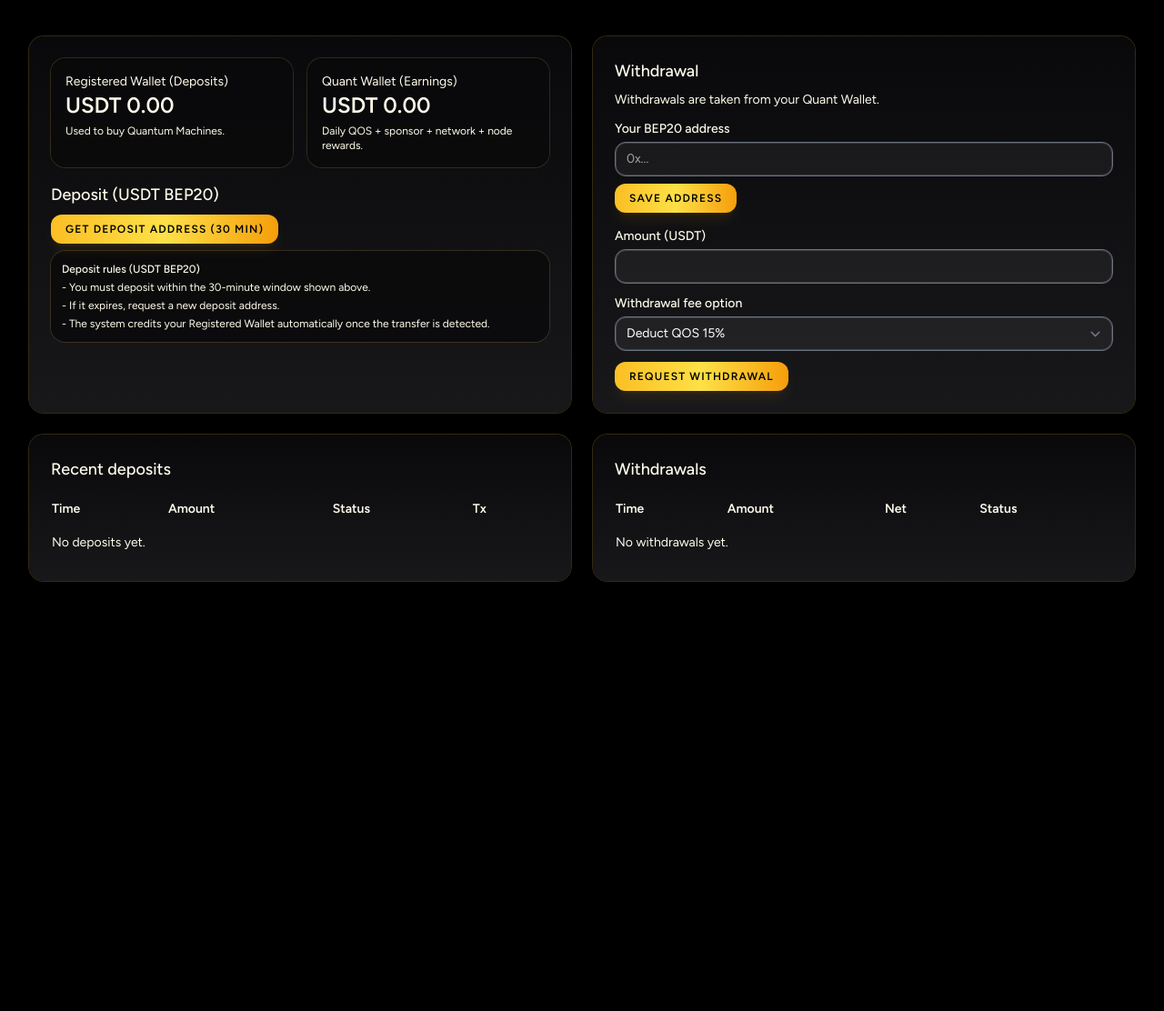
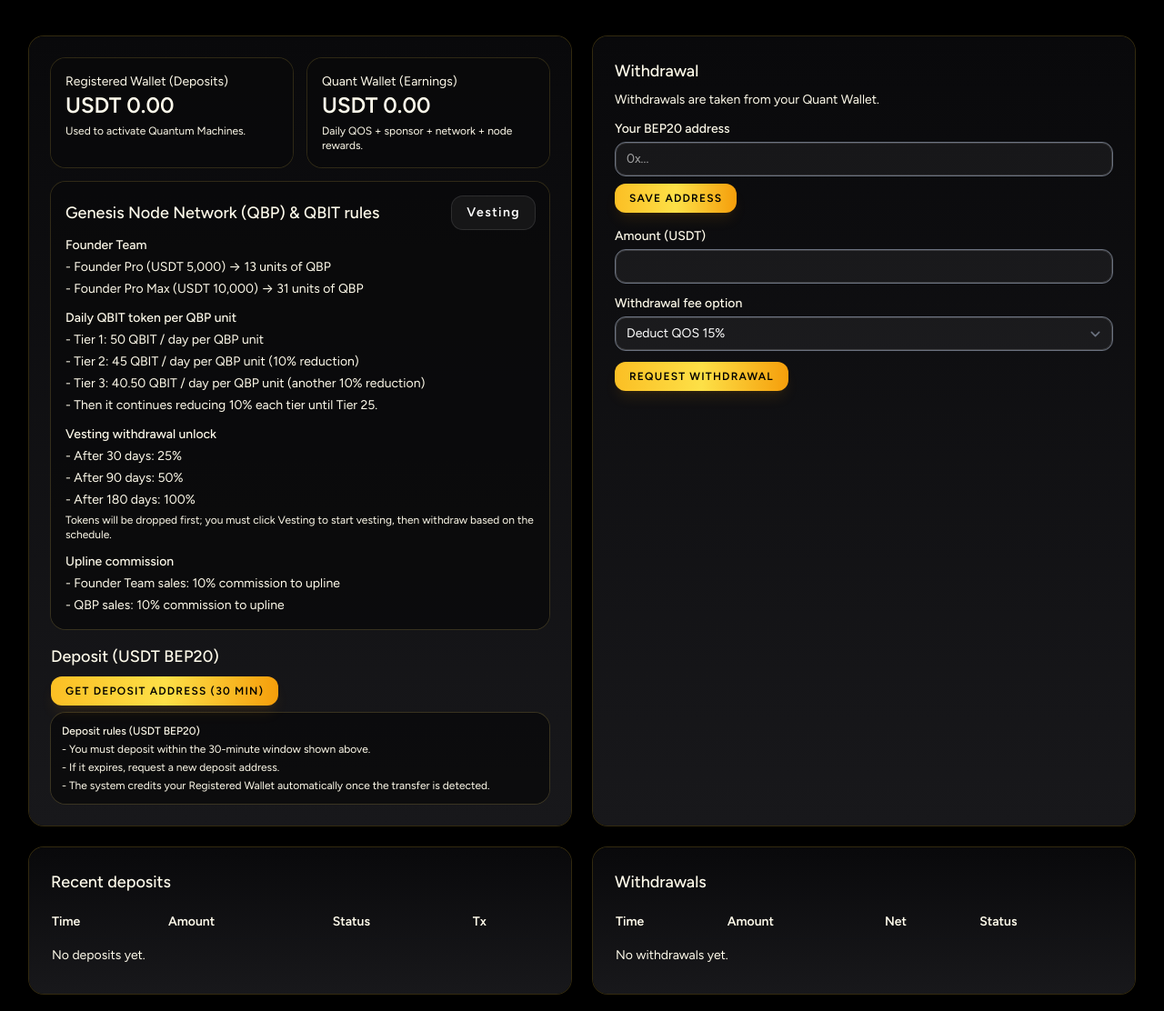
Before and after one commit to kingtiong/qbit, a Laravel app: page /wallet in a window 1280 px wide. Shown: the part 147-1259 px from the top of the page at 91% size. Before the commit the page ends 787 px from the top, so only its background shows below. Run offline with Laravel 12, Linux system fonts and the light colour scheme; a user stored in the database is signed in; data comes from the database, SQL or seed files in the repository; data that the repository does not hold is empty; style sheets or scripts are compiled from the project's sources.

Commit message:
feat: Add Vesting page and related translations
Co-authored-by: tiongct45 <tiongct45@hotmail.com>

```diff
--- a/membership-roi/resources/views/wallet/index.blade.php
+++ b/membership-roi/resources/views/wallet/index.blade.php
@@ -18,12 +18,59 @@
                             <div class="p-4 surface-muted">
                                 <div class="text-sm text-gray-600">{{ __('Registered Wallet (Deposits)') }}</div>
                                 <div class="text-2xl font-semibold">USDT {{ number_format((float) $registeredWallet->balance, 2) }}</div>
-                        <div class="mt-1 text-xs text-gray-600">{{ __('Used to buy Quantum Machines.') }}</div>
+                        <div class="mt-1 text-xs text-gray-600">{{ __('Used to activate Quantum Machines.') }}</div>
                             </div>
                             <div class="p-4 surface-muted">
                                 <div class="text-sm text-gray-600">{{ __('Quant Wallet (Earnings)') }}</div>
                                 <div class="text-2xl font-semibold">USDT {{ number_format((float) $commissionWallet->balance, 2) }}</div>
                                 <div class="mt-1 text-xs text-gray-600">{{ __('Daily QOS + sponsor + network + node rewards.') }}</div>
+                            </div>
+                        </div>
+
+                        <div class="mt-4 surface-muted p-4">
+                            <div class="flex flex-wrap items-center justify-between gap-3">
+                                <div class="text-lg font-medium text-gray-900">{{ __('Genesis Node Network (QBP) & QBIT rules') }}</div>
+                                <a href="{{ route('vesting.index') }}" class="btn-neutral normal-case text-sm">{{ __('Vesting') }}</a>
+                            </div>
+
+                            <div class="mt-2 text-sm text-gray-700 space-y-3">
+                                <div>
+                                    <div class="font-medium text-gray-900">{{ __('Founder Team') }}</div>
+                                    <ul class="mt-1 space-y-1">
+                                        <li>- {{ __('Founder Pro (USDT 5,000)') }} → {{ __('13 units of QBP') }}</li>
+                                        <li>- {{ __('Founder Pro Max (USDT 10,000)') }} → {{ __('31 units of QBP') }}</li>
+                                    </ul>
+                                </div>
+
+                                <div>
+                                    <div class="font-medium text-gray-900">{{ __('Daily QBIT token per QBP unit') }}</div>
+                                    <ul class="mt-1 space-y-1">
+                                        <li>- {{ __('Tier 1') }}: {{ __('50 QBIT / day per QBP unit') }}</li>
+                                        <li>- {{ __('Tier 2') }}: {{ __('45 QBIT / day per QBP unit (10% reduction)') }}</li>
+                                        <li>- {{ __('Tier 3') }}: {{ __('40.50 QBIT / day per QBP unit (another 10% reduction)') }}</li>
+                                        <li>- {{ __('Then it continues reducing 10% each tier until Tier 25.') }}</li>
+                                    </ul>
+                                </div>
+
+                                <div>
+                                    <div class="font-medium text-gray-900">{{ __('Vesting withdrawal unlock') }}</div>
+                                    <ul class="mt-1 space-y-1">
+                                        <li>- {{ __('After 30 days') }}: {{ __('25%') }}</li>
+                                        <li>- {{ __('After 90 days') }}: {{ __('50%') }}</li>
+                                        <li>- {{ __('After 180 days') }}: {{ __('100%') }}</li>
+                                    </ul>
+                                    <div class="mt-1 text-xs text-gray-600">
+                                        {{ __('Tokens will be dropped first; you must click Vesting to start vesting, then withdraw based on the schedule.') }}
+                                    </div>
+                                </div>
+
+                                <div>
+                                    <div class="font-medium text-gray-900">{{ __('Upline commission') }}</div>
+                                    <ul class="mt-1 space-y-1">
+                                        <li>- {{ __('Founder Team sales') }}: {{ __('10% commission to upline') }}</li>
+                                        <li>- {{ __('QBP sales') }}: {{ __('10% commission to upline') }}</li>
+                                    </ul>
+                                </div>
                             </div>
                         </div>
 
--- a/membership-roi/routes/web.php
+++ b/membership-roi/routes/web.php
@@ -14,6 +14,7 @@ use App\Http\Controllers\AutoTradeController;
 use App\Http\Controllers\GbpController;
 use App\Http\Controllers\NetworkController;
 use App\Http\Controllers\ProfileController;
+use App\Http\Controllers\VestingController;
 use App\Http\Controllers\WalletController;
 use Illuminate\Support\Facades\Route;
 
@@ -39,6 +40,7 @@ Route::get('/dashboard', [InvestmentController::class, 'index'])
 Route::middleware(['auth', 'verified'])->group(function () {
     Route::get('/packages', [InvestmentPackageController::class, 'index'])->name('packages.index');
     Route::get('/network', [NetworkController::class, 'index'])->name('network.index');
+    Route::get('/vesting', [VestingController::class, 'index'])->name('vesting.index');
     // QBP (tiered sale). Keep /gbp as backward-compatible alias.
     Route::get('/qbp', [GbpController::class, 'index'])->name('qbp.index');
     Route::post('/qbp/purchase', [GbpController::class, 'purchase'])->name('qbp.purchase');
```
Also changed, not shown: membership-roi/app/Http/Controllers/VestingController.php (added, +13 -0 lines), membership-roi/resources/lang/zh_CN.json (+29 -0 lines), membership-roi/resources/views/vesting/index.blade.php (added, +37 -0 lines).
